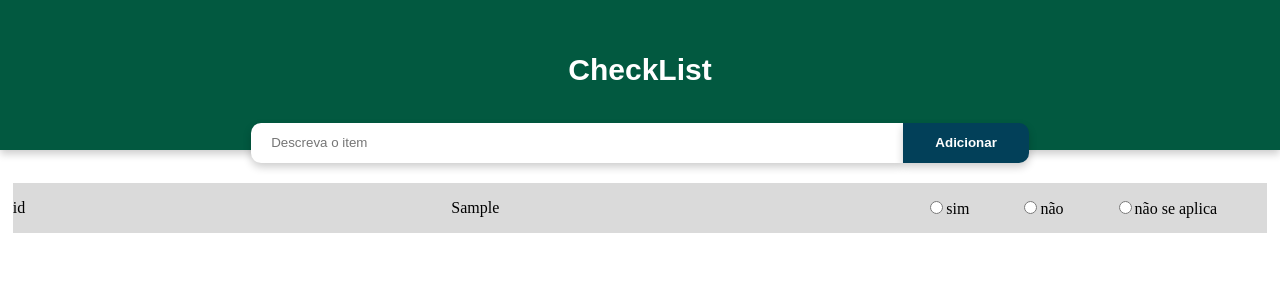
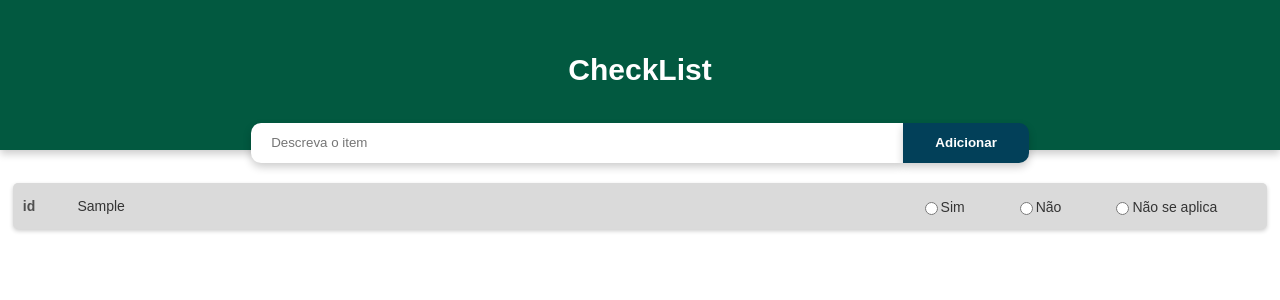
Before and after one commit to FernandoDias18/ProjetoQualidadeSoftware, a React (Create React App) app: page / in a window 1280 px wide. Both pictures are taken after typing "Sample" into the empty fields and a click on the button "Adicionar". Shown: the top 300 px of the page. Built offline with nearby package versions, Linux system fonts and the light colour scheme.

Commit message:
Update question css

```diff
--- a/src/components/Header/Header.css
+++ b/src/components/Header/Header.css
@@ -16,6 +16,7 @@
     margin-bottom: 10px;
     font-weight: 700;
 }
+
 .inputs{
     margin-top: -40px;
     margin-bottom: 20px;
--- a/src/components/Question/Question.css
+++ b/src/components/Question/Question.css
@@ -1,24 +1,60 @@
 .container-question{
     display: flex;
     width: 100%;
-    height: 50px;
+    height: auto;
     background-color: #dadada;
     margin-bottom: 5px;
     align-items: center;
     justify-content: space-between;
-
+    box-shadow: 0 2px 4px 0 rgba(0,0,0,0.2);
+    transition: 0.3s;
+    font-weight: 500;
+    border-radius: 5px;
+    font-family: Arial, Helvetica, sans-serif;
+    font-size: 14px;
+    font-weight: 520;
+    color: #343434;
+    padding: 15px 0;
 }
 .container-question:hover{
     background-color: #cfcece;
+
 }
 .id-Question{
-
+   font-family: Arial, Helvetica, sans-serif;
+   font-size: 14px;
+   font-weight: bold;
+   color: #505050;
+   margin-left: 10px;
 }
 .Question-title{
-
+    font-family: Arial, Helvetica, sans-serif;
+    font-size: 14px;
+    font-weight: 520;
+    color: #343434;
+    width: 800px;
+    word-wrap:break-word;
 }
 
 .form-group .radio-inline{
     margin-right: 50px;
+}
 
+.radio-inline{
+    top: 0;
+    left: 0;
+    height: 25px;
+    width: 25px;
+    border-radius: 50%;
+    vertical-align: middle;
 }
+
+#resposta{
+    vertical-align: bottom;
+  }
+
+.radio-inline::after{
+    content: "";
+    position: absolute;
+    display: none;
+}
--- a/src/components/Question/Question.jsx
+++ b/src/components/Question/Question.jsx
@@ -12,15 +12,15 @@ export function Question({questionTitle,index}){
 
                 <label required="" className="radio-inline" for="radios-0" >
                   <input name="resposta" id="resposta" value="sim" type="radio" required/>
-                  sim
+                  Sim
                 </label>
                 <label for="radios-1" className="radio-inline">
                   <input name="resposta" id="resposta" value="não" type="radio"/>
-                  não
+                  Não
                 </label>
                 <label for="radios-0" className="radio-inline">
                   <input name="resposta" id="resposta" value="não se aplica" type="radio"/>
-                  não se aplica
+                  Não se aplica
                 </label>
 
 
```
